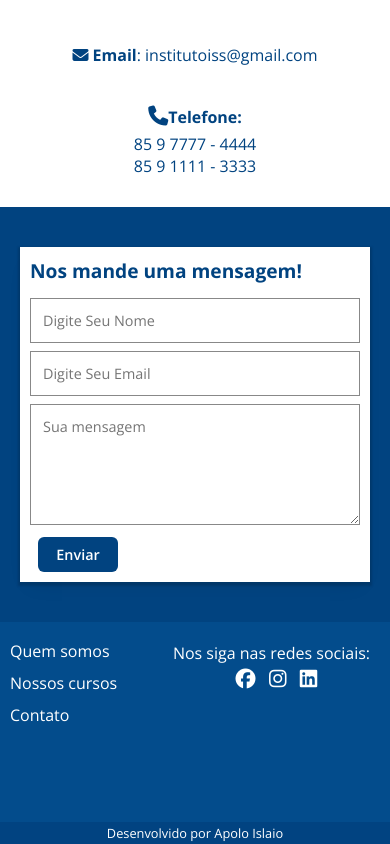
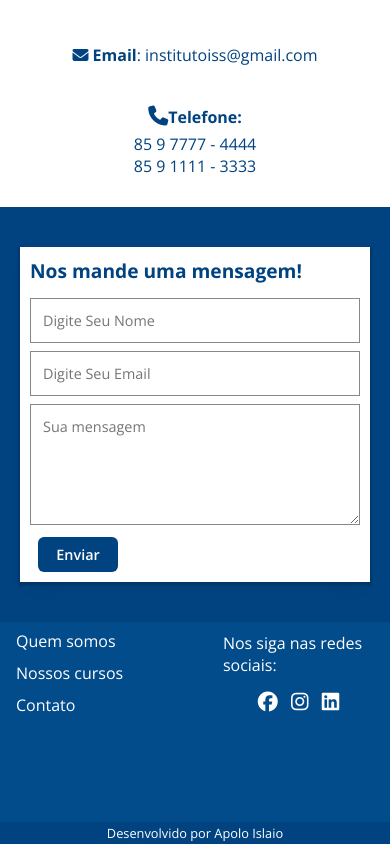
Before and after one commit to ApoloIslaio/site_institutoIs, a plain HTML site: page contato.html in a window 390 px wide. Shown: the part 639-1483 px from the top of the page. Drawn offline with nearby package versions, Linux system fonts and the light colour scheme; a web font is replaced by a local one.

Commit message:
concertos

```diff
--- a/css/media.css
+++ b/css/media.css
@@ -49,15 +49,16 @@ Media queries
     .menu_mobile{
         display:flex;
     }
+    div.menu_mobile_btn{
+        position: relative;
+    }
     .menu_mobile_btn i{
        display: block;
        font-size: 3.4rem;
        padding: 10px;
 
-       position: absolute;
-       top: 25px;
-       right: 10px;
-       z-index: 100;
+
+
 
     }
     .menu_mobile_btn{
@@ -146,7 +147,15 @@ Media queries
     }
 
     .rodape{
-        padding: 10px;
+        padding-inline: 2rem;
+    }
+
+    .icons_social-rodape{
+        width: 45%;
+        text-align: left;
+    }
+    .icons_social-rodape p{
+        padding-bottom: 2rem;
     }
 }
 
--- a/css/style.css
+++ b/css/style.css
@@ -123,8 +123,13 @@ iCONS SOCIAL
 /* ==========
 MENU MOBILE
 =========== */
+div.menu_mobile_btn{
+   position: absolute;
+   z-index: 100;
+}
 .menu_mobile_btn i{
     display: none;
+
 }
 .menu_mobile{
     display: none;
@@ -326,6 +331,7 @@ Footer
     width: 100%;
     display: flex;
     justify-content: space-between;
+
 }
 .menu_rodape{
     margin-top: 8px;
@@ -355,7 +361,7 @@ Footer
 }
 .icons_social-rodape p{
     color: white;
-    margin-bottom: 5px;
+    padding-bottom: 3rem;
     font-size: 2rem;
 
 }
```
